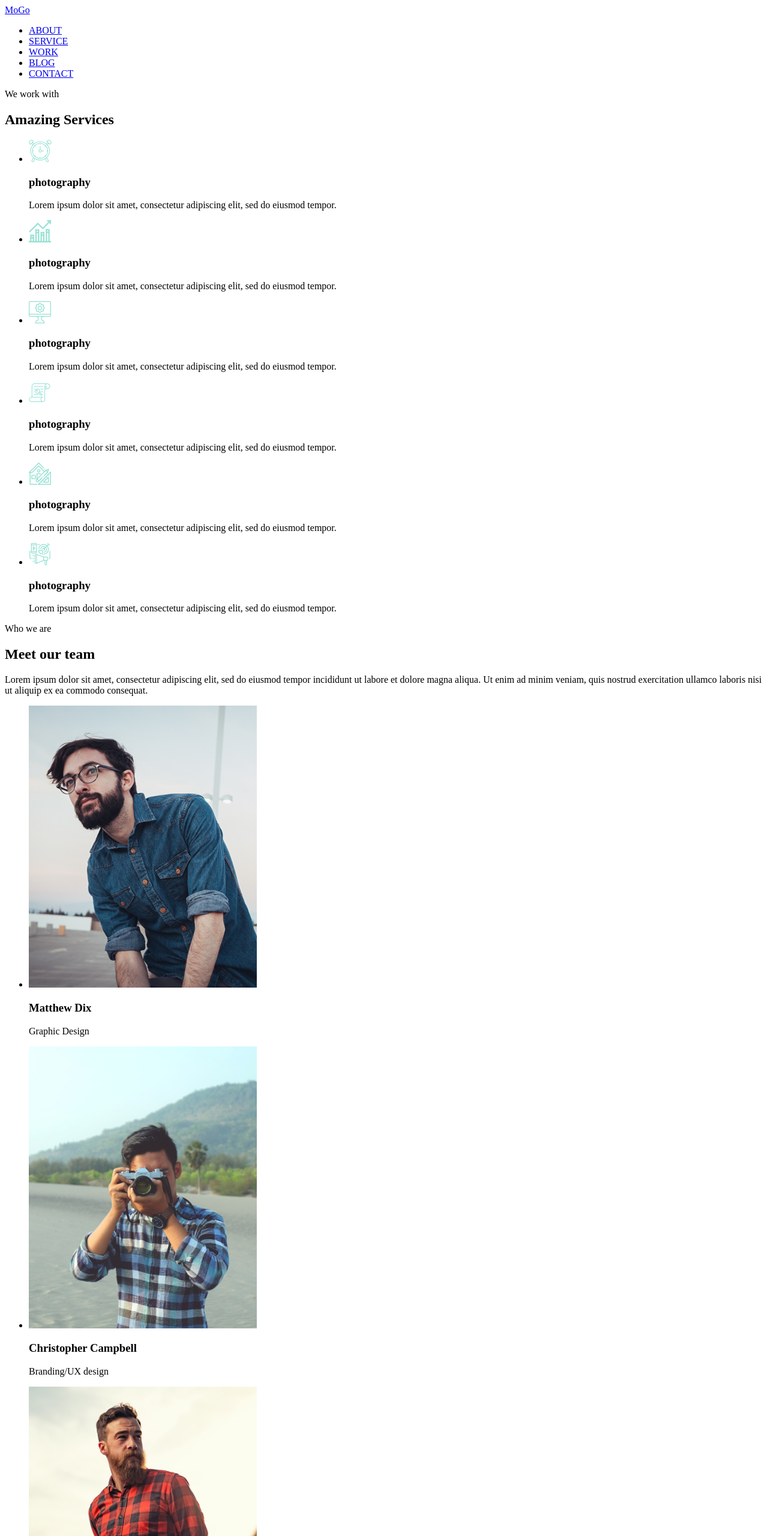
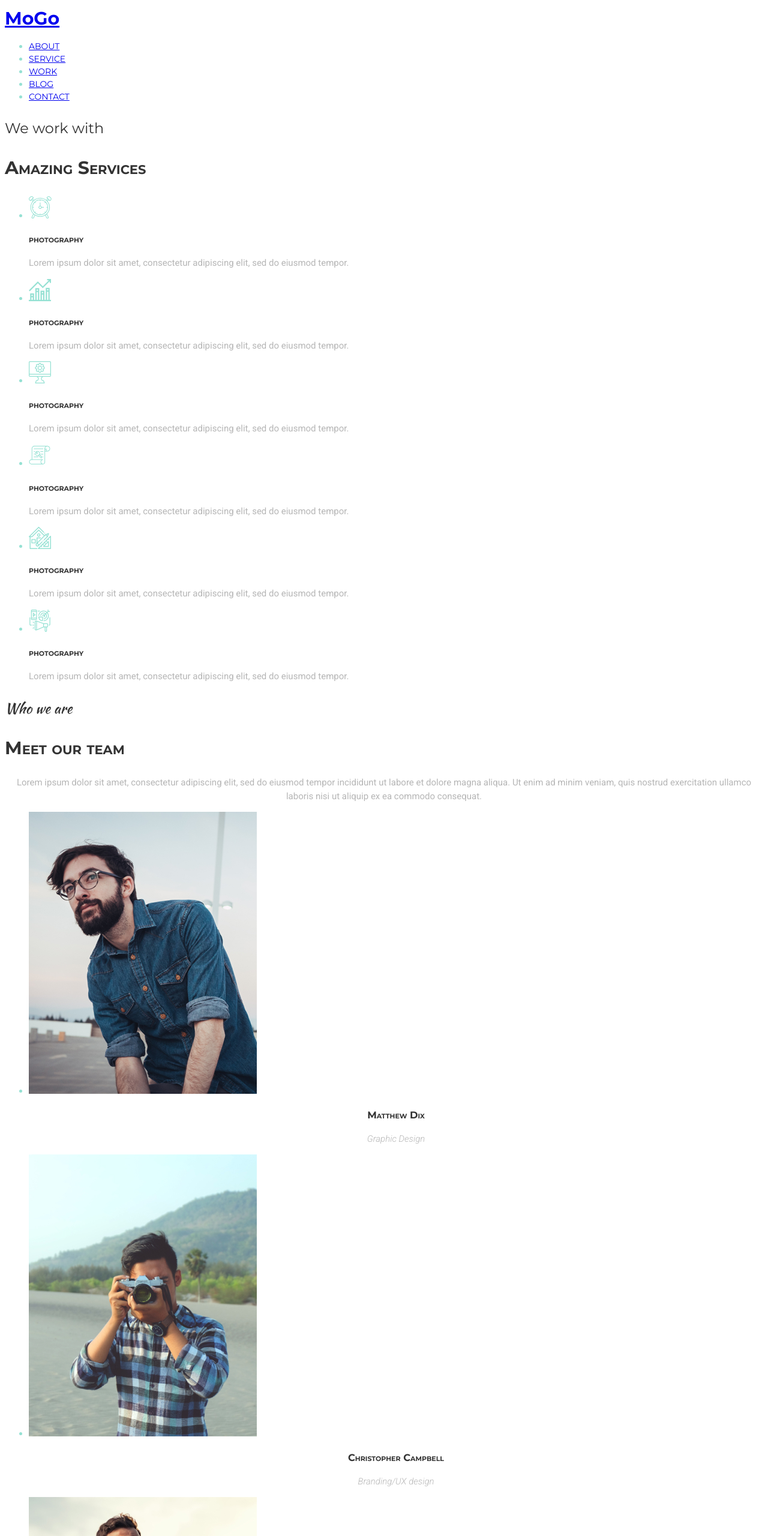
Before and after one commit to maratmedintsev/MoGo, a plain HTML site: page Desktop/mogo/index.html in a window 1280 px wide. Shown: the top 2560 px of the page at 60% size. Drawn offline with Linux system fonts and the light colour scheme.

Commit message:
text styles added

```diff
--- a/Desktop/mogo/index.html
+++ b/Desktop/mogo/index.html
@@ -5,18 +5,34 @@
     <meta name="viewport" content="width=device-width, initial-scale=1.0" />
     <title>MoGo</title>
     <link rel="stylesheet" href="./src/styles/styles.css" />
+    <link rel="preconnect" href="https://fonts.googleapis.com" />
+    <link rel="preconnect" href="https://fonts.gstatic.com" crossorigin />
+    <link
+      href="https://fonts.googleapis.com/css2?family=Kaushan+Script&family=Montserrat:wght@100..900&family=Roboto:ital,wght@0,100..900;1,100..900&display=swap"
+      rel="stylesheet"
+    />
   </head>
   <body>
     <!-- header -->
-    <header>
-      <a href="#">MoGo</a>
-      <nav>
-        <ul>
-          <li><a href="#">ABOUT</a></li>
-          <li><a href="#service">SERVICE</a></li>
-          <li><a href="#">WORK</a></li>
-          <li><a href="#">BLOG</a></li>
-          <li><a href="#">CONTACT</a></li>
+    <header class="header">
+      <a href="#" class="header-logo">MoGo</a>
+      <nav class="nav">
+        <ul class="nav-list">
+          <li class="nav-item">
+            <a href="#" class="nav-link">ABOUT</a>
+          </li>
+          <li class="nav-item">
+            <a href="#service">SERVICE</a>
+          </li>
+          <li class="nav-item">
+            <a href="#">WORK</a>
+          </li>
+          <li class="nav-item">
+            <a href="#">BLOG</a>
+          </li>
+          <li class="nav-item">
+            <a href="#">CONTACT</a>
+          </li>
         </ul>
       </nav>
     </header>
@@ -24,66 +40,90 @@
       <!-- services -->
       <section id="service">
         <hgroup>
-          <p>We work with</p>
-          <h2>Amazing Services</h2>
+          <p class="service-overtitle">We work with</p>
+          <h2 class="service-maintitle">Amazing Services</h2>
         </hgroup>
-        <ul>
-          <li>
-            <div>
-              <img src="./src/img/services/clock.svg" alt="clock" />
+        <ul class="service-list">
+          <li class="service-item">
+            <div class="service-photo">
+              <img
+                src="./src/img/services/clock.svg"
+                alt="clock"
+                class="service-img"
+              />
             </div>
-            <h3>photography</h3>
-            <p>
+            <h3 class="service-title">photography</h3>
+            <p class="service-text">
               Lorem ipsum dolor sit amet, consectetur adipiscing elit, sed do
               eiusmod tempor.
             </p>
           </li>
-          <li>
-            <div>
-              <img src="./src/img/services/chart.svg" alt="chart" />
+          <li class="service-item">
+            <div class="service-photo">
+              <img
+                src="./src/img/services/chart.svg"
+                alt="chart"
+                class="service-img"
+              />
             </div>
-            <h3>photography</h3>
-            <p>
+            <h3 class="service-title">photography</h3>
+            <p class="service-text">
               Lorem ipsum dolor sit amet, consectetur adipiscing elit, sed do
               eiusmod tempor.
             </p>
           </li>
-          <li>
-            <div>
-              <img src="./src/img/services/computer.svg" alt="computer" />
+          <li class="service-item">
+            <div class="service-photo">
+              <img
+                src="./src/img/services/computer.svg"
+                alt="computer"
+                class="service-img"
+              />
             </div>
-            <h3>photography</h3>
-            <p>
+            <h3 class="service-title">photography</h3>
+            <p class="service-text">
               Lorem ipsum dolor sit amet, consectetur adipiscing elit, sed do
               eiusmod tempor.
             </p>
           </li>
-          <li>
-            <div>
-              <img src="./src/img/services/paper.svg" alt="paper" />
+          <li class="service-item">
+            <div class="service-photo">
+              <img
+                src="./src/img/services/paper.svg"
+                alt="paper"
+                class="service-img"
+              />
             </div>
-            <h3>photography</h3>
-            <p>
+            <h3 class="service-title">photography</h3>
+            <p class="service-text">
               Lorem ipsum dolor sit amet, consectetur adipiscing elit, sed do
               eiusmod tempor.
             </p>
           </li>
-          <li>
-            <div>
-              <img src="./src/img/services/home.svg" alt="home" />
+          <li class="service-item">
+            <div class="service-photo">
+              <img
+                src="./src/img/services/home.svg"
+                alt="home"
+                class="service-img"
+              />
             </div>
-            <h3>photography</h3>
-            <p>
+            <h3 class="service-title">photography</h3>
+            <p class="service-text">
               Lorem ipsum dolor sit amet, consectetur adipiscing elit, sed do
               eiusmod tempor.
             </p>
           </li>
-          <li>
-            <div>
-              <img src="./src/img/services/digital.svg" alt="digital" />
+          <li class="service-item">
+            <div class="service-photo">
+              <img
+                src="./src/img/services/digital.svg"
+                alt="digital"
+                class="service-img"
+              />
             </div>
-            <h3>photography</h3>
-            <p>
+            <h3 class="service-title">photography</h3>
+            <p class="service-text">
               Lorem ipsum dolor sit amet, consectetur adipiscing elit, sed do
               eiusmod tempor.
             </p>
@@ -91,56 +131,72 @@
         </ul>
       </section>
       <!-- team -->
-      <section>
+      <section class="team">
         <hgroup>
-          <p>Who we are</p>
-          <h2>Meet our team</h2>
+          <p class="team-overtitle">Who we are</p>
+          <h2 class="team-maintitle">Meet our team</h2>
         </hgroup>
-        <p>
+        <p class="team-introduction">
           Lorem ipsum dolor sit amet, consectetur adipiscing elit, sed do
           eiusmod tempor incididunt ut labore et dolore magna aliqua. Ut enim ad
           minim veniam, quis nostrud exercitation ullamco laboris nisi ut
           aliquip ex ea commodo consequat.
         </p>
-        <ul>
-          <li>
-            <article>
-              <div>
-                <img src="./src/img/team/dix.jpg" alt="matthewdix" />
+        <ul class="team-list">
+          <li class="team-item">
+            <article class="teammate">
+              <div class="teammate-photo">
+                <img
+                  src="./src/img/team/dix.jpg"
+                  alt="matthewdix"
+                  class="teammate-img"
+                />
               </div>
-              <h3>Matthew Dix</h3>
-              <p>Graphic Design</p>
+              <h3 class="teammate-name">Matthew Dix</h3>
+              <p class="teammate-profession">Graphic Design</p>
             </article>
           </li>
-          <li>
-            <article>
-              <div>
+          <li class="team-item">
+            <article class="teammate">
+              <div class="teammate-photo">
                 <img
                   src="./src/img/team/campbell.jpg"
                   alt="christophercampbell"
+                  class="teammate-img"
                 />
               </div>
-              <h3>Christopher Campbell</h3>
-              <p>Branding/UX design</p>
+              <h3 class="teammate-name">Christopher Campbell</h3>
+              <p class="teammate-profession">Branding/UX design</p>
             </article>
           </li>
-          <li>
-            <article>
-              <div>
-                <img src="./src/img/team/fertig.jpg" alt="michaelfertig" />
+          <li class="team-item">
+            <article class="teammate">
+              <div class="teammate-photo">
+                <img
+                  src="./src/img/team/fertig.jpg"
+                  alt="michaelfertig"
+                  class="teammate-img"
+                />
               </div>
-              <h3>Michael Fertig</h3>
-              <p>Developer</p>
+              <h3 class="teammate-name">Michael Fertig</h3>
+              <p class="teammate-profession">Developer</p>
             </article>
           </li>
         </ul>
       </section>
     </main>
-    <footer>
-      <p>© 2016 MoGo free PSD template by <span>Laaqiq</span></p>
-      <form>
-        <input type="email" placeholder="Your Email..." />
-        <button type="submit">Subscribe</button>
+    <footer class="footer">
+      <p class="footer-policy">
+        © 2016 MoGo free PSD template by
+        <span class="footer-author">Laaqiq</span>
+      </p>
+      <form class="footer-form">
+        <input
+          type="email"
+          placeholder="Your Email..."
+          class="footer-emailinput"
+        />
+        <button type="submit" class="footer-subscribebutton">Subscribe</button>
       </form>
     </footer>
   </body>
--- a/Desktop/mogo/src/styles/styles.css
+++ b/Desktop/mogo/src/styles/styles.css
@@ -0,0 +1,97 @@
+:root {
+  --font-primary: "Montserrat", serif;
+  --font-secondary: "Roboto", serif;
+  --font-overtitle: "Kaushan Script", serif;
+  /*colors*/
+  --color-text-title: #333333;
+  --color-text-primary: #95e1d3;
+  --color-text-secondary: #b6b6b6;
+  --color-text-hover: #f38181;
+  --color-text-policy: #000000;
+  --color-text-contrast: #ffffff;
+}
+body {
+  font-family: var(--font-primary);
+  color: var(--color-text-primary);
+  font-size: 14px;
+  font-weight: 400;
+  line-height: 1.5;
+}
+.header-logo {
+  font-size: 30px;
+  font-weight: 700;
+}
+:hover {
+  color: var(--color-text-hover);
+  cursor: pointer;
+}
+.service-overtitle {
+  font-style: var(--font-overtitle);
+  font-size: 24px;
+  color: var(--color-text-title);
+}
+.service-maintitle {
+  color: var(--color-text-title);
+  font-weight: 700;
+  font-variant: small-caps;
+  font-size: 30px;
+}
+.service-title {
+  font-variant: small-caps;
+  color: var(--color-text-title);
+}
+.service-text {
+  font-family: var(--font-secondary);
+  font-size: 15px;
+  color: var(--color-text-secondary);
+}
+.team-overtitle {
+  font-family: var(--font-overtitle);
+  font-size: 24px;
+  color: var(--color-text-title);
+}
+.team-maintitle {
+  font-weight: 700;
+  color: var(--color-text-title);
+  font-variant: small-caps;
+  font-size: 30px;
+}
+.team-introduction {
+  text-align: center;
+  font-family: var(--font-secondary);
+  color: var(--color-text-secondary);
+  font-size: 15px;
+}
+.teammate-name {
+  font-variant: small-caps;
+  text-align: center;
+  color: var(--color-text-title);
+}
+.teammate-profession {
+  font-family: var(--font-secondary);
+  color: var(--color-text-secondary);
+  font-style: italic;
+  font-weight: 300;
+  font-size: 15px;
+  text-align: center;
+}
+.footer-policy {
+  text-align: center;
+  color: var(--color-text-title);
+}
+.footer-author {
+  color: var(--color-text-hover);
+}
+.footer-emailinput {
+  font-family: var(--font-secondary);
+  font-style: italic;
+  font-weight: 300;
+  text-align: center;
+  color: var(--color-text-secondary);
+}
+.footer-subscribebutton {
+  font-weight: 700;
+  font-variant: small-caps;
+  text-align: center;
+  color: var(--color-text-contrast);
+}
```
